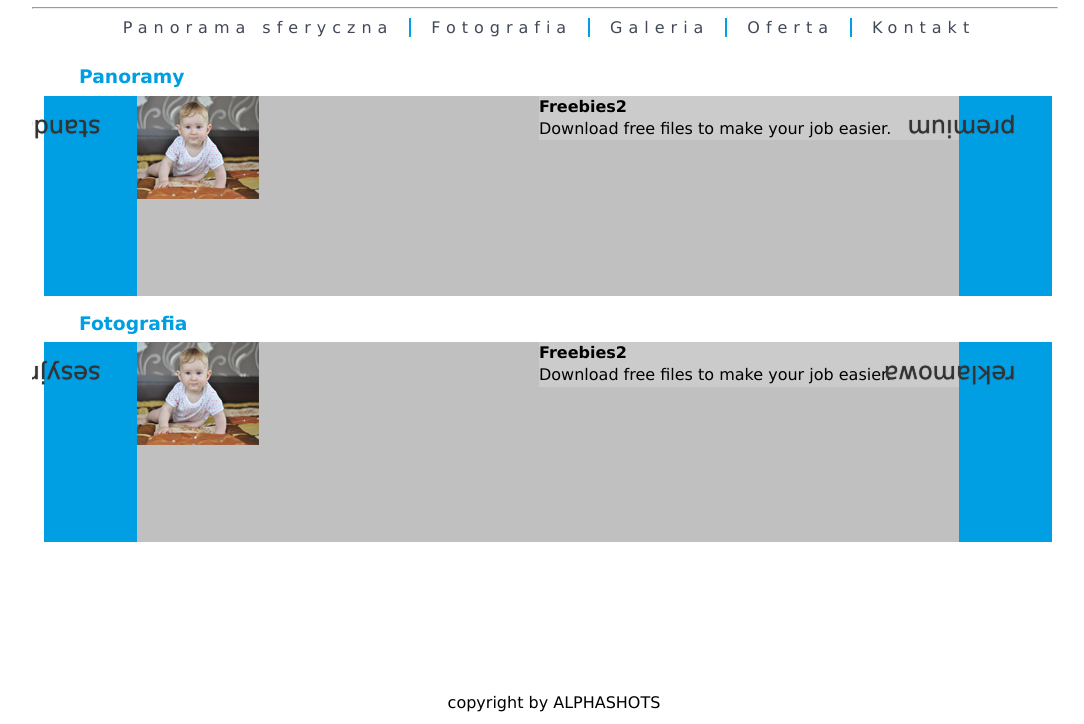
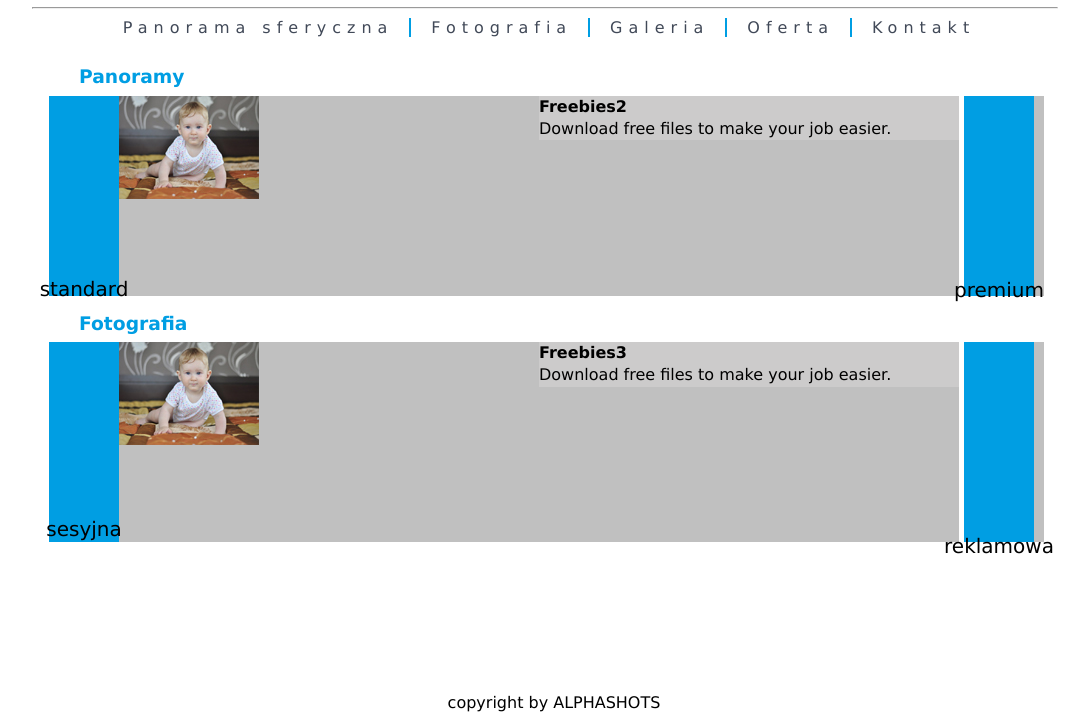
Before and after one commit to gladky/AlphaShots, a PHP site: page /oferta.php in a window 1280 px wide. Shown: the part 76-800 px from the top of the page, without its empty margins (96-1180 px from the left). Run offline with PHP 8.4, Linux system fonts and the light colour scheme.

Commit message:
offer fix2

```diff
--- a/website-nextVer/css/common.css
+++ b/website-nextVer/css/common.css
@@ -195,7 +195,7 @@
 .content {
 	padding: 10px 0;
 	height: 100%;
-	overflow:auto;
+	overflow: visible;
 	padding-bottom: 32px;
 }
 
--- a/website-nextVer/css/offer.css
+++ b/website-nextVer/css/offer.css
@@ -121,6 +121,7 @@
 
 div.vertical {
   position:absolute;
+  border-left:5px solid white;
   padding:0;
   background-color: #009ee3;
   padding-top: 30px;
@@ -128,13 +129,13 @@
   height: 140px;
 }
 
-p.vertical {
+p.vertical2 {
 	color:#333;
 	border:0px solid red;
 	writing-mode:tb-rl;
-	-webkit-transform:rotate(90deg);
-	-moz-transform:rotate(90deg);
-	-o-transform: rotate(90deg);
+	-webkit-transform:rotate(-90deg);
+	-moz-transform:rotate(-90deg);
+	-o-transform: rotate(-90deg);
 	white-space:nowrap;
 	display:block;
 	bottom:0;
@@ -146,3 +147,19 @@
 	padding-left: 10px;
 	padding-top: 0px;
 }
+
+p.vertical {
+
+	writing-mode:tb-rl;
+	-webkit-transform:rotate(-90deg);
+	-moz-transform:rotate(-90deg);
+	-o-transform: rotate(-90deg);
+	white-space:nowrap;
+	width: 20px;
+	font-size: 20px;
+	padding: 5px;
+	position: relative;
+	left: 0px;
+	bottom: auto;
+	top: 110px;
+}
--- a/website-nextVer/includes/fluid_menu.js
+++ b/website-nextVer/includes/fluid_menu.js
@@ -7,6 +7,7 @@
 		}
 
 	window.onresize = function(){
+
 		if(window.innerWidth<=1140 ){
 			if(window.innerWidth>=700){
 				document.getElementById('nav').style.letterSpacing =  parseInt(window.innerWidth/250) +'px';
--- a/website-nextVer/includes/footer.php
+++ b/website-nextVer/includes/footer.php
@@ -1,8 +1,6 @@
 		<div class="footer">
 			<p>copyright by ALPHASHOTS</p>
 		</div><!-- end .footer -->
-		<script>
-			<?php include("includes/fluid_menu.js"); ?>
-		</script>
+
 	</body>
 </html>
--- a/website-nextVer/includes/header_and_links.php
+++ b/website-nextVer/includes/header_and_links.php
@@ -8,6 +8,7 @@
 		<link href="css/gallery.css" rel="stylesheet" type="text/css" />
 		<link href="css/contact.css" rel="stylesheet" type="text/css" />
 		<script type="text/javascript" src="js/jquery-1.4.2.min.js"></script>
+        <script type="text/javascript" src="includes/fluid_menu.js"></script>
 
 
 		<!--accordion stuff-->
--- a/website-nextVer/js/accordion.js
+++ b/website-nextVer/js/accordion.js
@@ -1,8 +1,21 @@
-$(document).ready(function(){
+
+$(document).bind('ready', function(){
     lastBlock = $("#a1");
 	lastBlock2 = $("#a2");
-    maxWidth = 915;
-    minWidth = 25;
+
+	var current_acc_w = $("#js-offer").css('width');
+	current_acc_w = parseInt(current_acc_w) - 35;
+
+	window.onresize = function(){
+		var current_acc_w = $("#js-offer").css('width');
+		current_acc_w = parseInt(current_acc_w) - 35;
+		maxWidth = current_acc_w;
+	};
+
+
+    maxWidth = current_acc_w;
+    minWidth = 35;
+
 
     $("ul.accordin li.accordin a.accordin").hover(
       function functioname(){
--- a/website-nextVer/oferta.php
+++ b/website-nextVer/oferta.php
@@ -3,7 +3,7 @@
 <div class="container"> <!--Main container -->
 	<?php include("includes/logo_and_nav.php"); ?>
 	<div class="content"> <!-- Content container -->
-		<div class="offer">
+		<div class="offer" id="js-offer" style="overflow:none;">
 			<h3>Panoramy</h3>
 			<div class="offer-em">
 				<ul class="accordin">
@@ -44,7 +44,7 @@
 							</div>
 							<img class="product" src="pictures/thum1.jpg" />
 							<p class="accordin">
-								<strong>Freebies2</strong><br/>
+								<strong>Freebies3</strong><br/>
 								Download free files to make your job easier.
 							</p>
 						</a>
```
